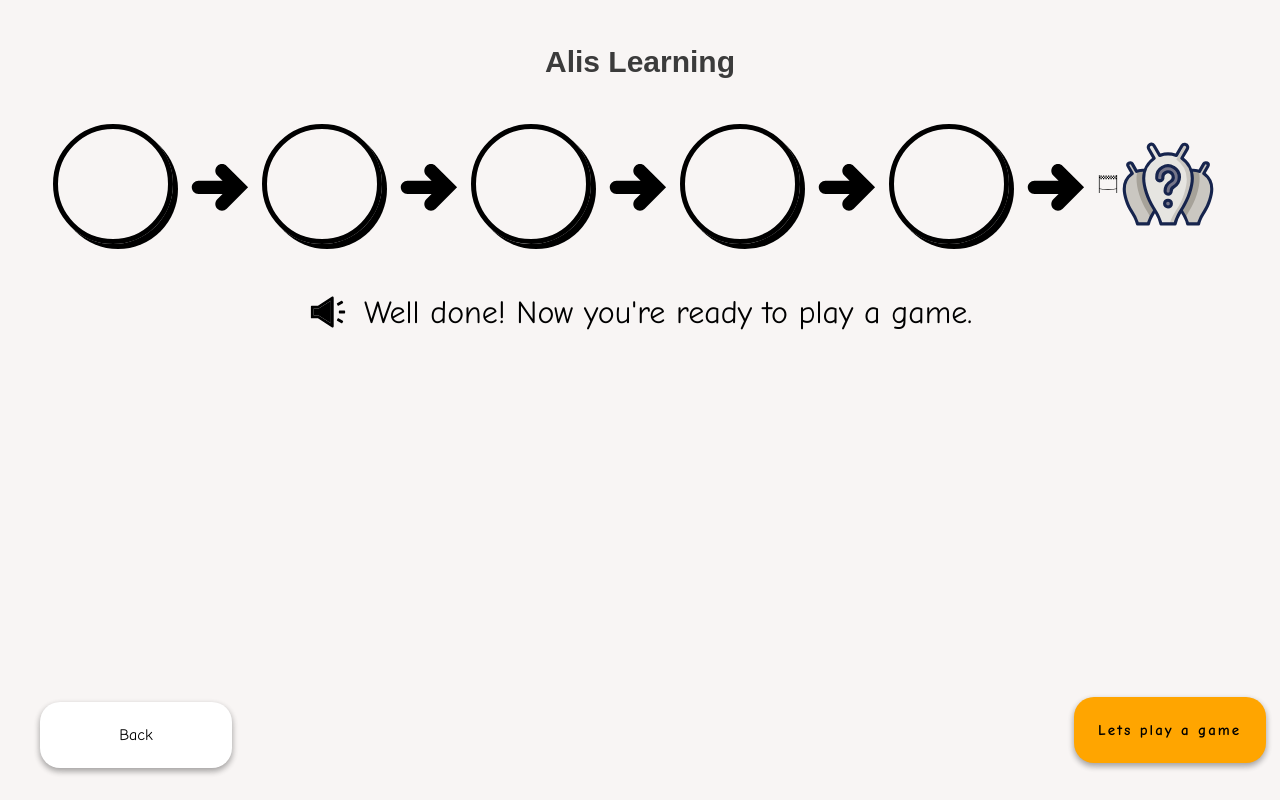
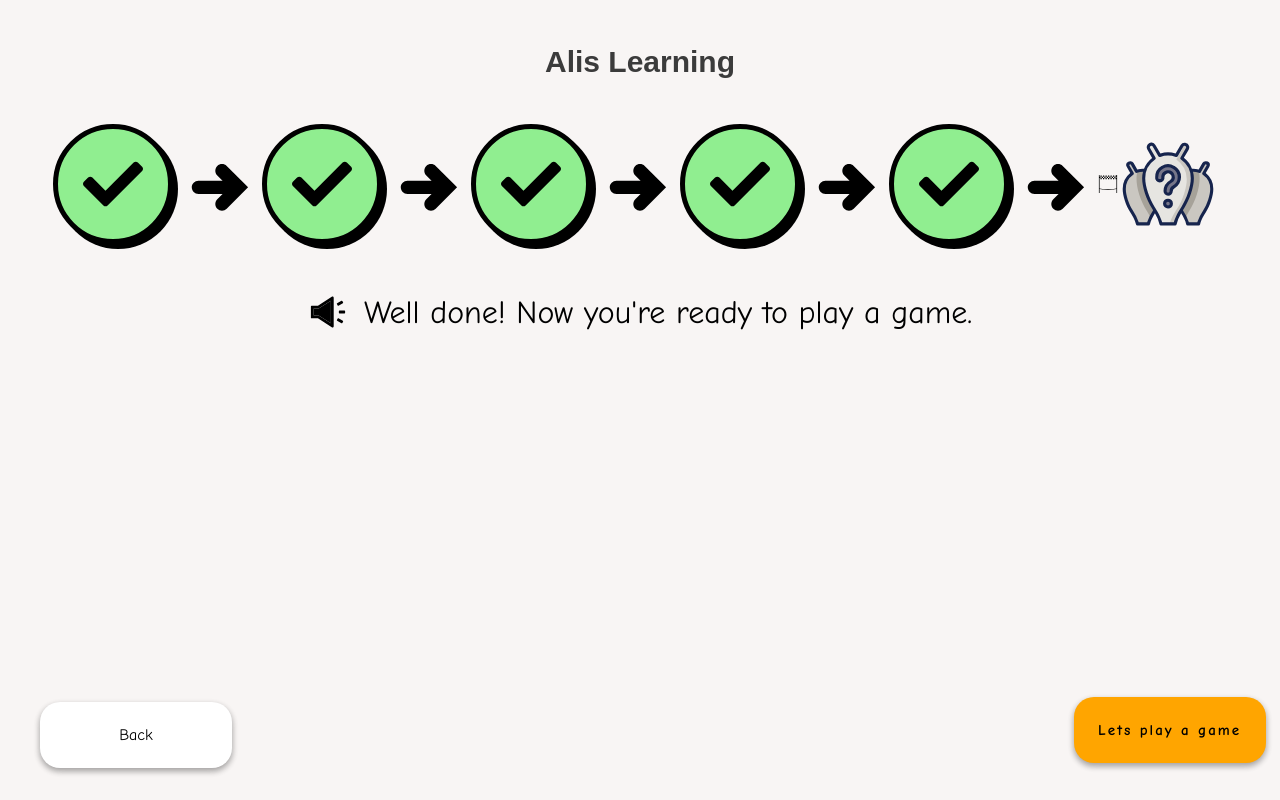
Before and after one commit to fac24/alis-learning, a Next.js app: page /learner-onboarding/onboarding-done in a window 1280 px wide. Built offline with nearby package versions, Linux system fonts and the light colour scheme.

Commit message:
Add tick and green back to done steps

```diff
--- a/components/LearnerOnboardingProgressBar.js
+++ b/components/LearnerOnboardingProgressBar.js
@@ -2,7 +2,7 @@ import LearnerOnboardingProgressBarList from "./Styled-Components/LearnerOnboard
 import LearnerOnboardingProgressBarListItem from "./Styled-Components/LearnerOnboardingProgressBarListItem";
 import LearnerOnboardingProgressBarListItemFinal from "./Styled-Components/LearnerOnboardingProgressBarListItemFinal";
 import { GiFinishLine, GiCheckeredFlag } from "react-icons/gi";
-import { FaFlagCheckered } from "react-icons/fa";
+import { FaFlagCheckered, FaCheck } from "react-icons/fa";
 import { TiArrowRightThick } from "react-icons/ti";
 import Image from "next/image";
 import styled, { keyframes } from "styled-components";
@@ -31,6 +31,27 @@ export default function LearnerOnboardingProgressBar({
               height="100"
               layout="fixed"
             />
+            {/* {i.toString()} */}
+          </LearnerOnboardingProgressBarListItem>
+          <LearnerOnboardingProgressBarListItem
+            key={(totalSteps + i + 1).toString()}
+          >
+            {/* {(totalSteps + i + 1).toString()} */}
+            <TiArrowRightThick size="80px" />
+          </LearnerOnboardingProgressBarListItem>
+        </>
+      );
+    } else if (i < stepNumber && i !== totalSteps) {
+      // The show the tick in the completed steps
+      mySteps.push(
+        <>
+          <LearnerOnboardingProgressBarListItem
+            style={{
+              backgroundColor: "lightGreen",
+            }}
+            key={i.toString()}
+          >
+            <FaCheck size="60px" />
             {/* {i.toString()} */}
           </LearnerOnboardingProgressBarListItem>
           <LearnerOnboardingProgressBarListItem
```
